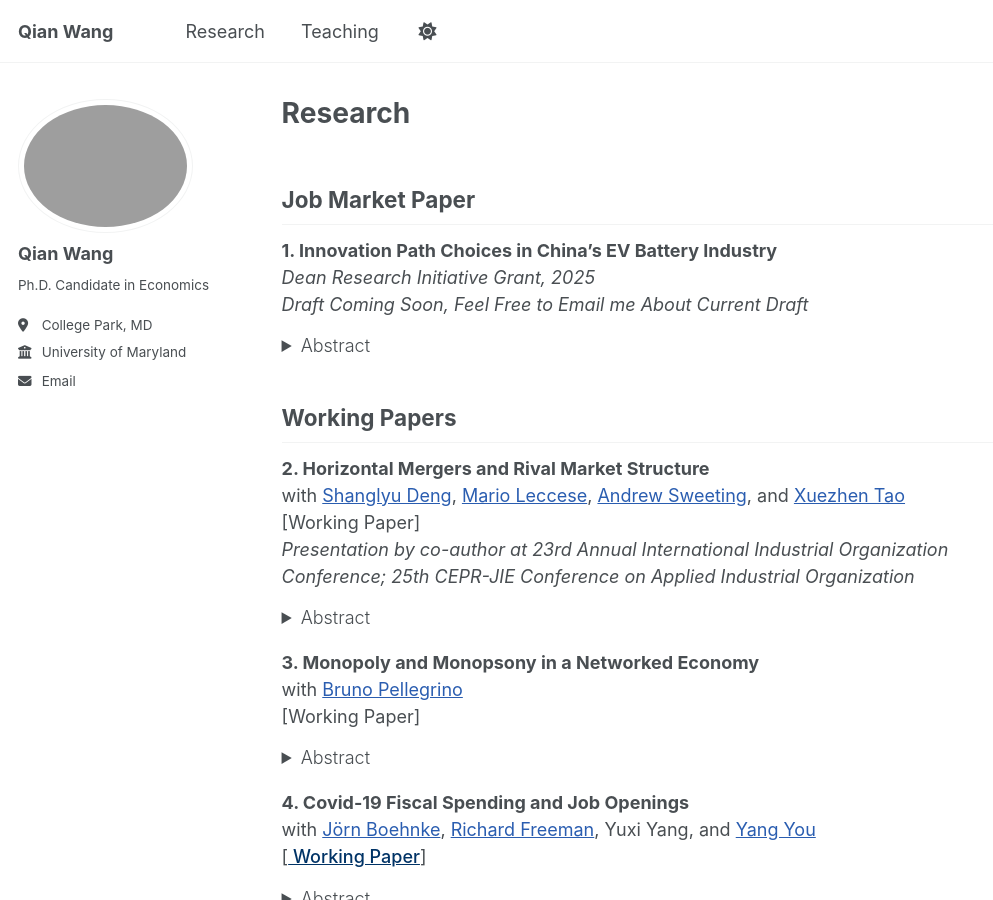
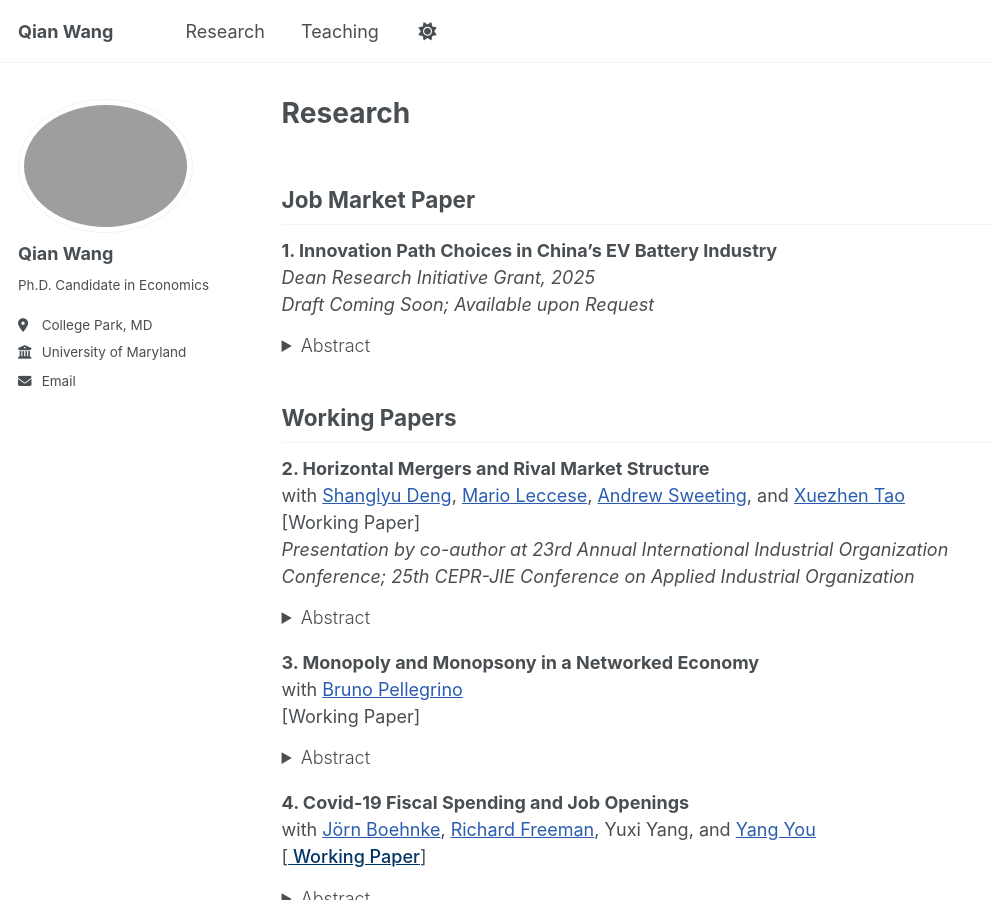
Before and after one commit to qwang819/qwang819.github.io, a Jekyll site: the page built from _pages/research.md, in a window 1280 px wide and 900 px high. Shown: the whole window, without its empty margins (0-993 px from the left). Built offline with Jekyll 4.4.1, drawn with Linux system fonts in a browser that asks for light colours; a script that is not in the unit is left out.

Commit message:
Update research.md

```diff
--- a/_pages/research.md
+++ b/_pages/research.md
@@ -9,7 +9,7 @@ layout: single
 
 **1. Innovation Path Choices in China’s EV Battery Industry**
 *Dean Research Initiative Grant, 2025*
-*Draft Coming Soon, Feel Free to Email me About Current Draft*
+*Draft Coming Soon; Available upon Request*
 <details style="margin-top: -0.5rem; margin-bottom: 1rem;">
    <summary><span style="font-weight:300;">Abstract</span></summary>
    <p style="text-align: justify;">
```
